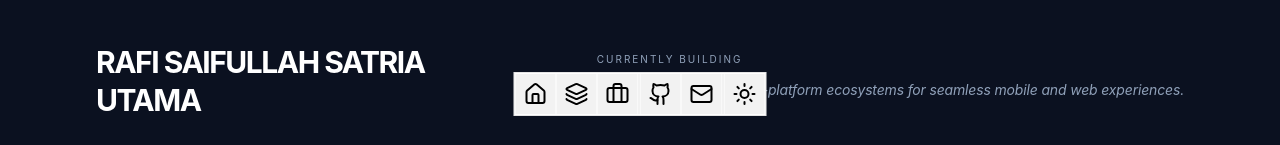
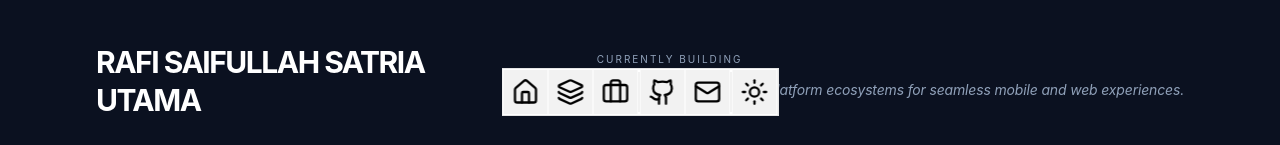
Before and after one commit to rfssu/My-Portofolio, a Next.js app: page / in a window 1280 px wide. Shown: the part 652-797 px from the top of the page. Built offline with nearby package versions, Linux system fonts and the light colour scheme.

Commit message:
Fix: Optimizing Web Performance

```diff
--- a/app/globals.css
+++ b/app/globals.css
@@ -16,15 +16,21 @@
    BASE STYLES
    ======================================== */
 
+html,
+body {
+  max-width: 100vw;
+  overflow-x: hidden;
+  /* Prevent horizontal scroll */
+}
+
 body {
   background-color: var(--color-background);
   color: var(--color-foreground);
   font-family: 'Inter', 'Geist Sans', system-ui, -apple-system, sans-serif;
   letter-spacing: -0.01em;
-  /* Slightly tighter tracking */
-  overflow-x: hidden;
   -webkit-font-smoothing: antialiased;
   -moz-osx-font-smoothing: grayscale;
+  text-rendering: optimizeLegibility;
 }
 
 /* Dark Mode - Pure Black */
@@ -44,12 +50,14 @@ h6 {
   font-weight: 700;
 }
 
-/* Remove all default transitions */
-* {
-  transition: none;
-}
+/* ========================================
+   TRANSITIONS & ANIMATIONS
+   ======================================== */
 
-/* Only allow opacity and transform transitions */
+/* Selective transitions for better performance */
+button,
+a,
+[role="button"],
 .transition-opacity,
 .transition-transform,
 .transition-all,
@@ -58,3 +66,92 @@ h6 {
   transition-timing-function: cubic-bezier(0.4, 0, 0.2, 1);
   transition-duration: 300ms;
 }
+
+/* Performance hints for animated elements */
+.will-change-transform {
+  will-change: transform;
+}
+
+.will-change-opacity {
+  will-change: opacity;
+}
+
+/* Respect user's motion preferences */
+@media (prefers-reduced-motion: reduce) {
+
+  *,
+  *::before,
+  *::after {
+    animation-duration: 0.01ms !important;
+    animation-iteration-count: 1 !important;
+    transition-duration: 0.01ms !important;
+    scroll-behavior: auto !important;
+  }
+}
+
+/* ========================================
+   SCROLLBAR STYLING
+   ======================================== */
+
+/* Hide scrollbar for modal and specific elements */
+.scrollbar-hide {
+  -ms-overflow-style: none;
+  scrollbar-width: none;
+}
+
+.scrollbar-hide::-webkit-scrollbar {
+  display: none;
+}
+
+/* Custom scrollbar for main content (optional) */
+::-webkit-scrollbar {
+  width: 8px;
+  height: 8px;
+}
+
+::-webkit-scrollbar-track {
+  background: transparent;
+}
+
+::-webkit-scrollbar-thumb {
+  background: rgb(148 163 184 / 0.3);
+  border-radius: 4px;
+}
+
+.dark ::-webkit-scrollbar-thumb {
+  background: rgb(71 85 105 / 0.3);
+}
+
+::-webkit-scrollbar-thumb:hover {
+  background: rgb(148 163 184 / 0.5);
+}
+
+.dark ::-webkit-scrollbar-thumb:hover {
+  background: rgb(71 85 105 / 0.5);
+}
+
+/* ========================================
+   FOCUS STATES
+   ======================================== */
+
+*:focus-visible {
+  outline: 2px solid #6366f1;
+  /* indigo-500 */
+  outline-offset: 2px;
+  border-radius: 2px;
+}
+
+/* ========================================
+   TOUCH OPTIMIZATION
+   ======================================== */
+
+/* Improve tap targets on touch devices */
+@media (hover: none) and (pointer: coarse) {
+
+  button,
+  a,
+  [role="button"] {
+    min-height: 44px;
+    min-width: 44px;
+  }
+}
--- a/components/ContactCTA.tsx
+++ b/components/ContactCTA.tsx
@@ -6,19 +6,13 @@ import { motion } from 'framer-motion';
 const ContactCTA: React.FC = () => {
     return (
         <section id="contact" className="py-24 md:py-32 bg-white dark:bg-[#0B1120] border-t border-slate-200 dark:border-slate-800">
-            <motion.div
-                initial={{ opacity: 0, y: 20 }}
-                whileInView={{ opacity: 1, y: 0 }}
-                viewport={{ once: true }}
-                transition={{ duration: 0.8 }}
-                className="max-w-7xl mx-auto px-6 md:px-12"
-            >
+            <div className="max-w-7xl mx-auto px-6 md:px-12">
                 {/* Large Display Email - No Section Title */}
                 <div className="mb-24">
                     <p className="text-[10px] tracking-[0.2em] text-slate-400 uppercase font-mono mb-4">Drop a message</p>
                     <a
                         href="mailto:rafi.ss.utama@gmail.com"
-                        className="block text-4xl md:text-7xl lg:text-8xl font-black tracking-tighter uppercase leading-none hover:text-indigo-500 transition-all duration-300 break-words"
+                        className="block text-4xl md:text-7xl lg:text-8xl font-black tracking-tighter uppercase leading-none hover:text-indigo-500 transition-all duration-300 break-all md:break-words"
                     >
                         rafi.ss.utama<br />@gmail.com
                     </a>
@@ -53,7 +47,7 @@ const ContactCTA: React.FC = () => {
                         </p>
                     </div>
                 </div>
-            </motion.div>
+            </div>
         </section>
     );
 };
--- a/components/FloatingDock.tsx
+++ b/components/FloatingDock.tsx
@@ -48,10 +48,12 @@ const FloatingDock: React.FC = () => {
     return (
         <div className="fixed bottom-8 left-1/2 transform -translate-x-1/2 z-50">
             <motion.div
-                onMouseMove={(e) => mouseX.set(e.pageX)}
+                onMouseMove={(e) => {
+                    // Throttle to 60fps max for better performance
+                    requestAnimationFrame(() => mouseX.set(e.pageX));
+                }}
                 onMouseLeave={() => mouseX.set(Infinity)}
-                className="flex items-center gap-px bg-black dark:bg-white border border-white/10 dark:border-black/10 p-px"
-            >
+                className="flex items-center gap-px bg-black dark:bg-white border border-white/10 dark:border-black/10 p-px will-change-transform">
                 {/* Navigation Links */}
                 {links.map((link) => (
                     <DockIcon key={link.id} mouseX={mouseX} label={link.label} onClick={() => scrollToSection(link.id)}>
@@ -104,9 +106,9 @@ const DockIcon: React.FC<DockIconProps> = ({ mouseX, children, label, onClick })
     return (
         <motion.div
             ref={ref}
-            style={{ width, height: width }}
+            style={{ width, height: width, minWidth: 44, minHeight: 44 }}
             onClick={onClick}
-            className="group relative flex items-center justify-center cursor-pointer bg-white/5 dark:bg-black/5 hover:bg-white/10 dark:hover:bg-black/10 text-white dark:text-black transition-colors duration-300"
+            className="group relative flex items-center justify-center cursor-pointer bg-white/5 dark:bg-black/5 hover:bg-white/10 dark:hover:bg-black/10 text-white dark:text-black transition-colors duration-300 will-change-transform"
         >
             <div className="p-2 w-full h-full flex items-center justify-center">
                 {children}
--- a/components/Projects.tsx
+++ b/components/Projects.tsx
@@ -72,7 +72,7 @@ const Projects: React.FC = () => {
                                 animate={{ opacity: 1, y: 0, scale: 1 }}
                                 exit={{ opacity: 0, y: 20, scale: 0.98 }}
                                 transition={{ type: 'spring', damping: 25, stiffness: 200 }}
-                                className="pointer-events-auto w-full max-w-3xl max-h-[85vh] bg-white dark:bg-[#0B1120] border border-slate-200 dark:border-slate-800 overflow-y-auto shadow-2xl scrollbar-hide"
+                                className="pointer-events-auto w-full max-w-3xl max-h-[85vh] bg-white dark:bg-[#0B1120] border border-slate-200 dark:border-slate-800 overflow-y-auto overscroll-contain shadow-2xl scrollbar-hide will-change-transform"
                             >
                                 {/* Modal Banner - Cinematic Grayscale */}
                                 <div className="relative aspect-video bg-slate-900">
@@ -80,6 +80,7 @@ const Projects: React.FC = () => {
                                         src={selectedProject.image}
                                         alt="Cover"
                                         fill
+                                        loading="lazy"
                                         className="object-cover grayscale hover:grayscale-0 transition-all duration-1000 ease-in-out"
                                     />
                                     <button
```
